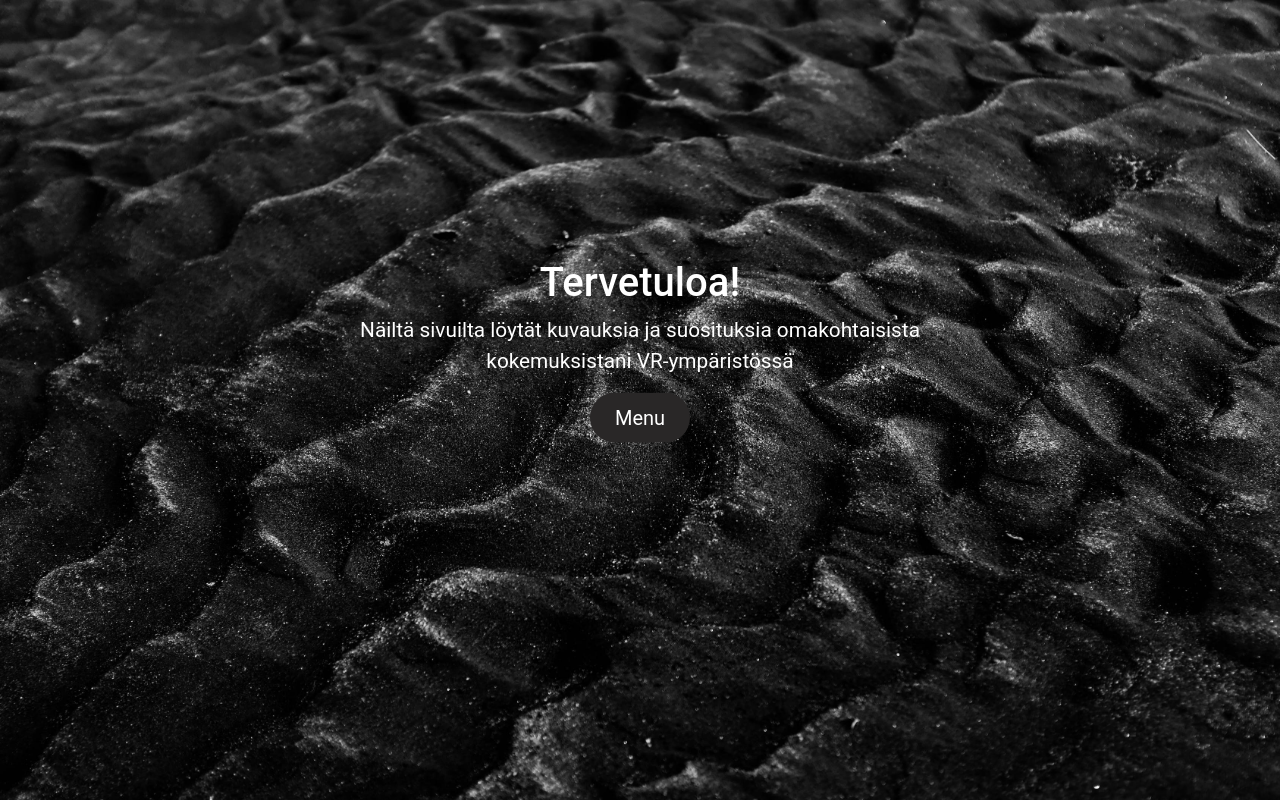
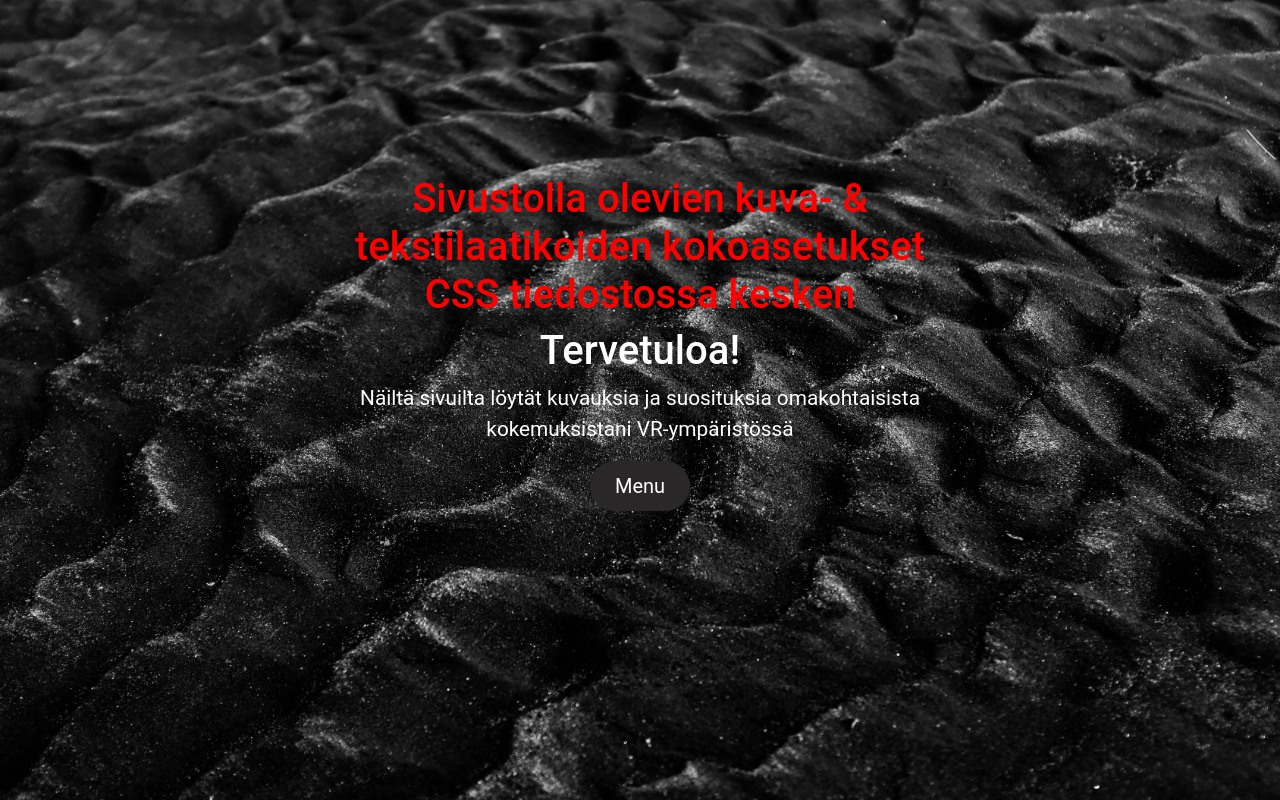
Before and after one commit to Pahkiz/Karelian_Projektityo, a website: page index.html in a window 1280 px wide. Drawn offline with nearby package versions, Linux system fonts and the light colour scheme.

```diff
--- a/index.html
+++ b/index.html
@@ -75,6 +75,10 @@
       <div id="main">
         <header class="page-header header container-fluid">
           <div class="description">
+            <h1 style="color: red">
+              Sivustolla olevien kuva- & tekstilaatikoiden kokoasetukset CSS
+              tiedostossa kesken
+            </h1>
             <h1 style="color: white">Tervetuloa!</h1>
             <p style="color: white">
               Näiltä sivuilta löytät kuvauksia ja suosituksia omakohtaisista
```
